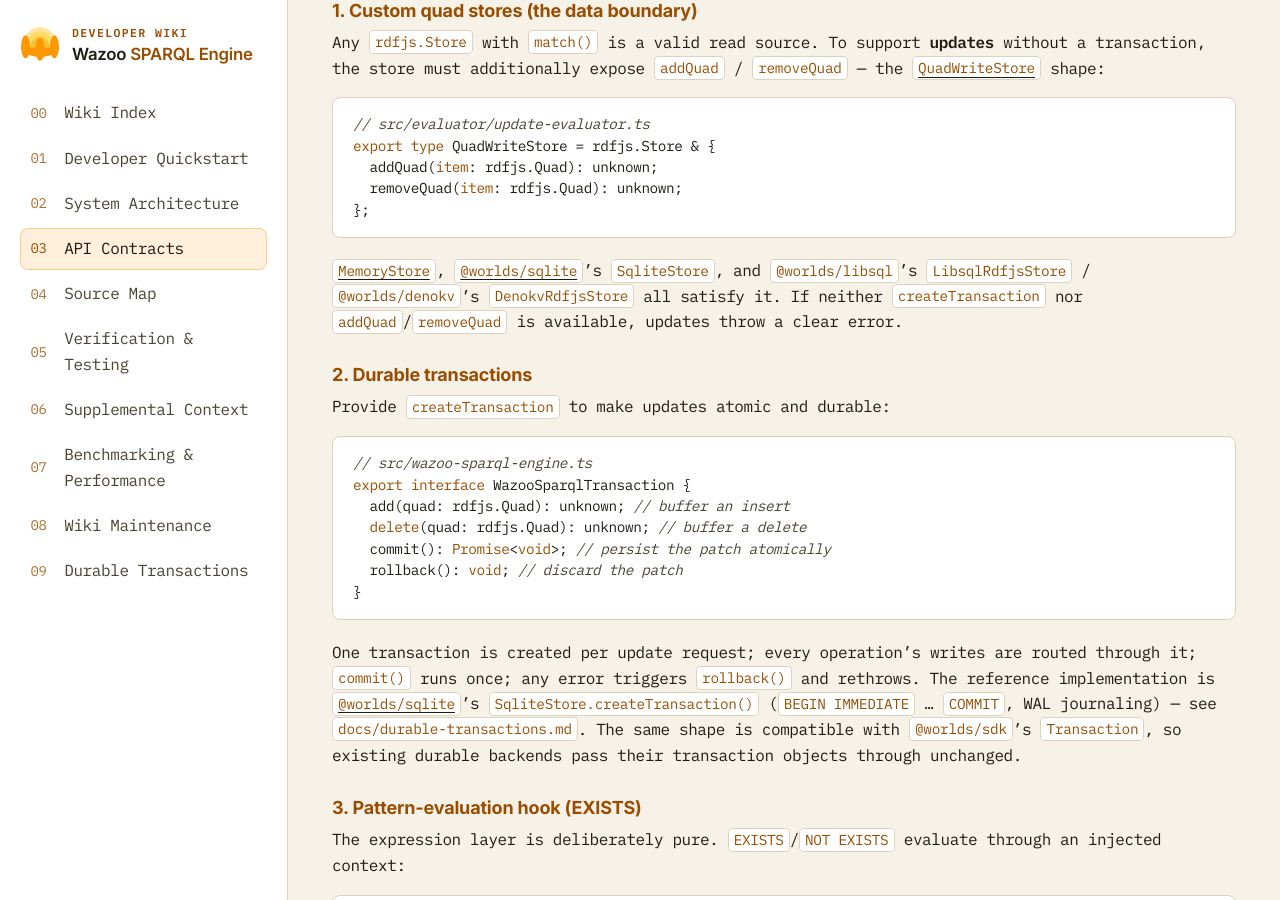
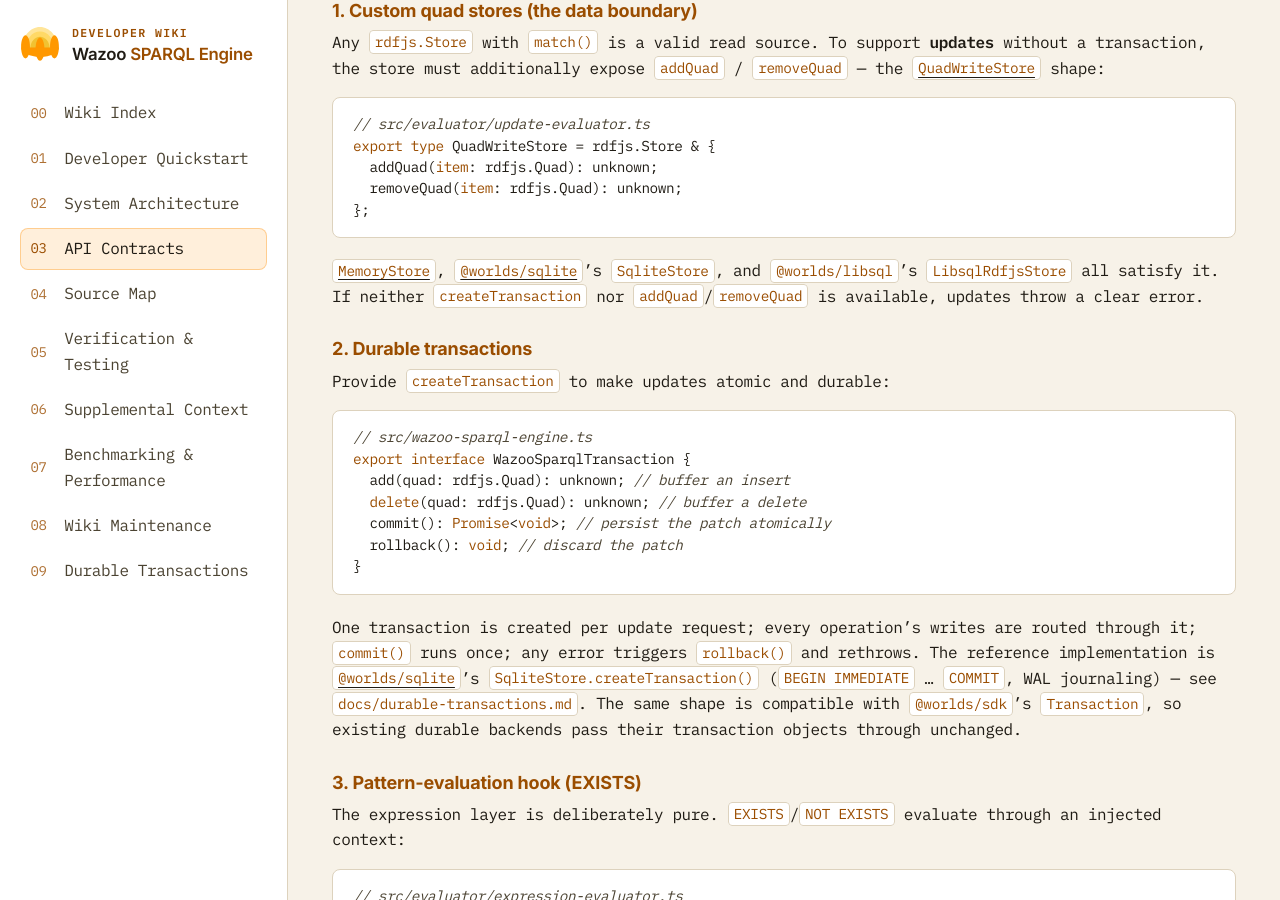
Before and after one commit to wazootech/sparql-engine, a Jekyll site: the page built from docs/03-api-contracts.md, in a window 1280 px wide and 900 px high, scrolled down 3971 px. Built offline with Jekyll 4.4.1, drawn with Linux system fonts in a browser that asks for light colours.

Commit message:
docs: drop archived @worlds/denokv store references
The Deno KV backend (@worlds/denokv) is archived; LibSQL is the supported
durable backend. Removed DenokvRdfjsStore from the external-store examples
in ARCHITECTURE.md and the wiki pages 02 and 03.

```diff
--- a/docs/03-api-contracts.md
+++ b/docs/03-api-contracts.md
@@ -202,9 +202,9 @@ export type QuadWriteStore = rdfjs.Store & {
 
 [`MemoryStore`](https://jsr.io/@wazoo/sparql-engine/doc/~/MemoryStore),
 [`@worlds/sqlite`](https://github.com/wazootech/worlds-sqlite)'s `SqliteStore`,
-and `@worlds/libsql`'s `LibsqlRdfjsStore` / `@worlds/denokv`'s
-`DenokvRdfjsStore` all satisfy it. If neither `createTransaction` nor
-`addQuad`/`removeQuad` is available, updates throw a clear error.
+and `@worlds/libsql`'s `LibsqlRdfjsStore` all satisfy it. If neither
+`createTransaction` nor `addQuad`/`removeQuad` is available, updates throw a
+clear error.
 
 ### 2. Durable transactions
 
```
Also changed, not shown: ARCHITECTURE.md (+1 -1 lines), docs/02-architecture.md (+1 -1 lines).
